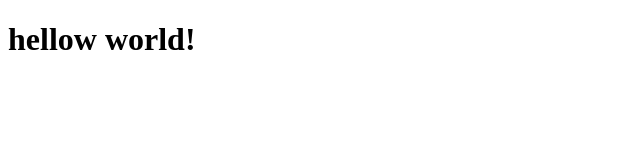
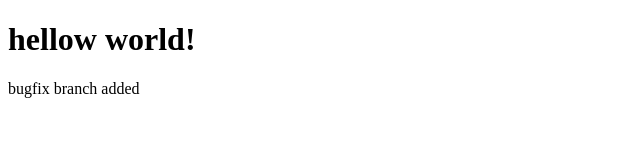
Before and after one commit to SAKSHAMGARG21/gitPractice, a plain HTML site: page index.html in a window 1280 px wide. Shown: the whole page, without its empty margins (0-640 px from the left). Drawn offline with Linux system fonts and the light colour scheme.

Commit message:
bugfix first commit

```diff
--- a/index.html
+++ b/index.html
@@ -8,5 +8,6 @@
 </head>
 <body>
     <h1>hellow world!</h1>
+    <p>bugfix branch added</p>
 </body>
 </html>
```
